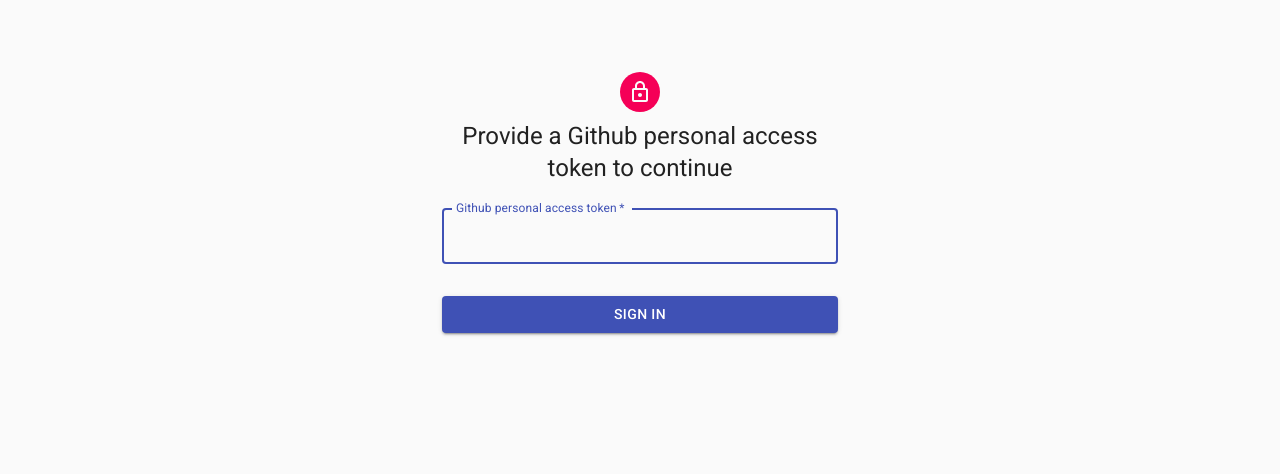
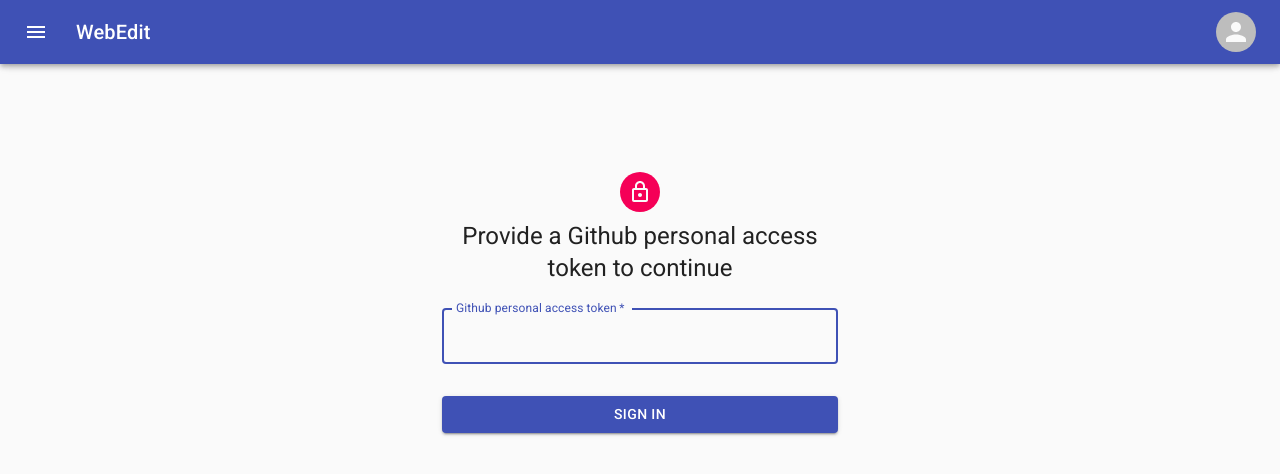
Before and after one commit to c-w/webedit, a React (Create React App) app: page /#/login in a window 1280 px wide. Shown: the top 474 px of the page. Built offline with nearby package versions, Linux system fonts and the light colour scheme.

Commit message:
Pull layout into top level component

```diff
--- a/src/App.js
+++ b/src/App.js
@@ -2,6 +2,7 @@
 import { HashRouter, Redirect, Route } from 'react-router-dom';
 import CssBaseline from '@material-ui/core/CssBaseline';
 import PrivateRoute from 'components/PrivateRoute';
+import Layout from 'components/Layout';
 import Edit from 'pages/Edit';
 import Home from 'pages/Home';
 import Login from 'pages/Login';
@@ -11,6 +12,7 @@
     <div>
       <CssBaseline />
       <HashRouter>
+        <Layout>
           <Redirect from="/" to="/home" />
           <PrivateRoute exact path="/home" component={Home} />
           <PrivateRoute
@@ -19,6 +21,7 @@
             component={Edit}
           />
           <Route exact path="/login" component={Login} />
+        </Layout>
       </HashRouter>
     </div>
   );
--- a/src/components/Layout.js
+++ b/src/components/Layout.js
@@ -55,7 +55,9 @@
   const [drawerOpen, setDrawerOpen] = useState(false);
 
   const onOpenDrawer = () => {
-    setDrawerOpen(true);
+    if (user != null) {
+      setDrawerOpen(true);
+    }
   };
 
   const onCloseDrawer = ({ type, key }) => {
@@ -106,7 +108,7 @@
               WebEdit
             </Link>
           </Typography>
-          <Avatar alt={user.name} src={user.avatar} />
+          <Avatar alt={user?.name} src={user?.avatar} />
         </Toolbar>
       </AppBar>
       <main className={classes.content}>
--- a/src/pages/Edit.js
+++ b/src/pages/Edit.js
@@ -2,7 +2,6 @@
 import { useSelector } from 'react-redux';
 import { useParams } from 'react-router-dom';
 import Form from '@rjsf/material-ui';
-import Layout from 'components/Layout';
 import { selectRepos } from 'stores/reposStore';
 
 export default function Edit() {
@@ -14,8 +13,6 @@
   ).config[fileName];
 
   return (
-    <Layout>
-      <Form schema={config.schema} uiSchema={config.ui} />
-    </Layout>
+    <Form schema={config.schema} uiSchema={config.ui} />
   );
 }
--- a/src/pages/Home.js
+++ b/src/pages/Home.js
@@ -1,6 +1,5 @@
 import React, { useEffect } from 'react';
 import { useSelector, useDispatch } from 'react-redux';
-import Layout from 'components/Layout';
 import RepoCard from 'components/RepoCard';
 import * as githubService from 'services/githubService';
 import { set as setLoading } from 'stores/loadingStore';
@@ -55,10 +54,8 @@
   );
 
   return (
-    <Layout>
-      {cards.map((props) => (
-        <RepoCard {...props} />
-      ))}
-    </Layout>
+    cards.map((props) => (
+      <RepoCard {...props} />
+    ))
   );
 }
```
Lines whose indentation alone changed are shown as unchanged.
